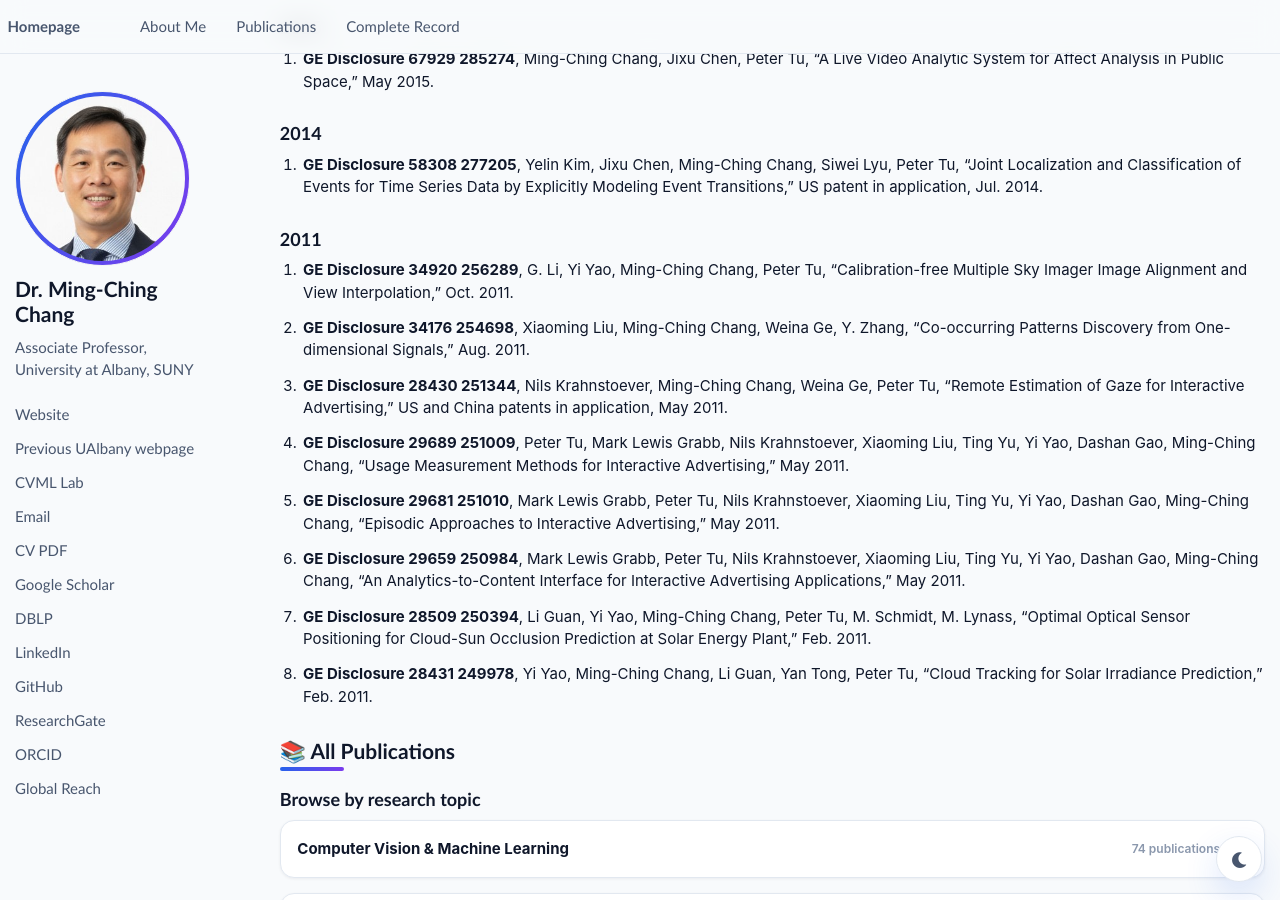
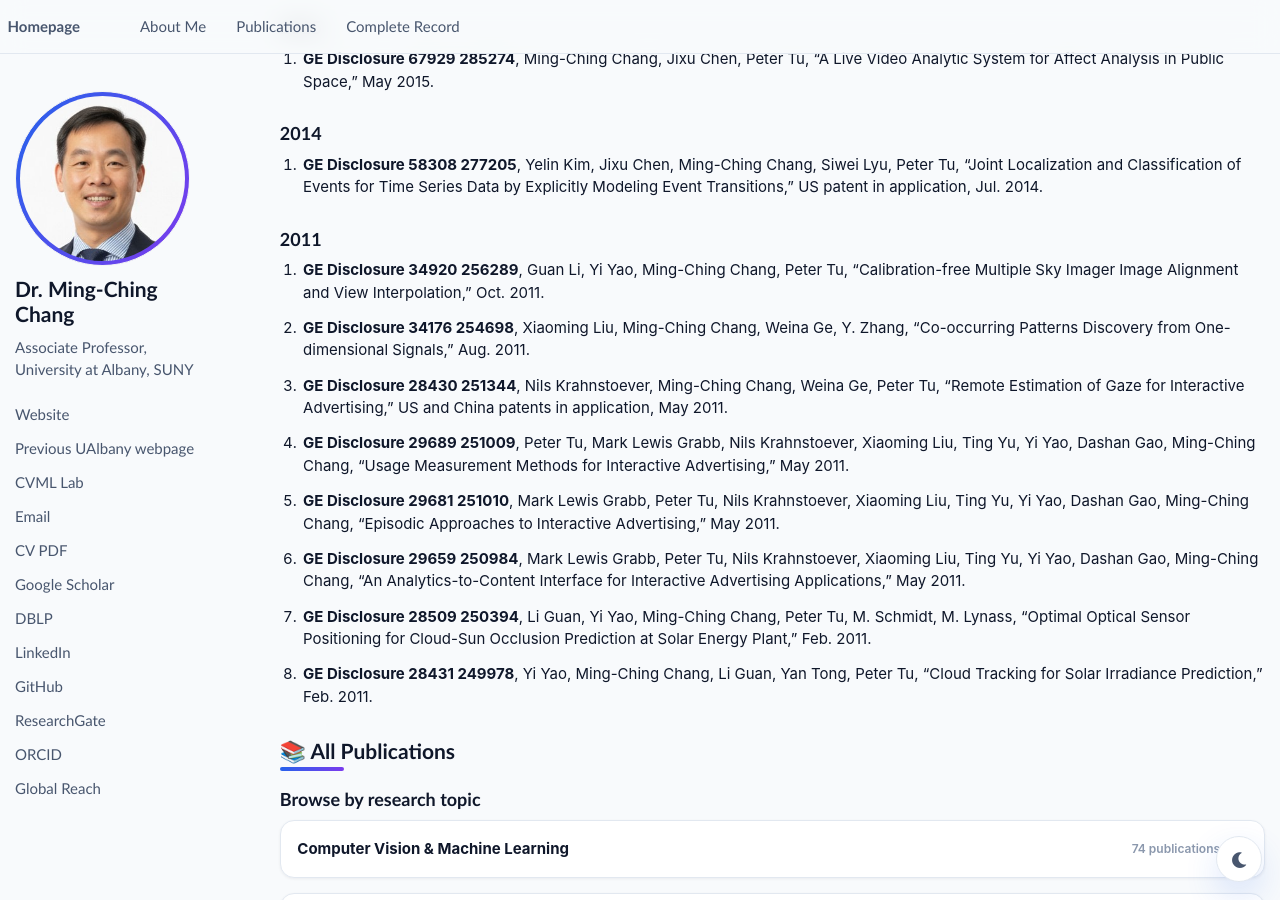
Before and after one commit to mingching/mingching.github.io, a Jekyll site: the page built from _pages/about.md, in a window 1280 px wide and 900 px high, scrolled down 6341 px. Built offline with Jekyll 4.4.1, drawn with Linux system fonts in a browser that asks for light colours.

Commit message:
Resolve Guan Li disclosure name

```diff
--- a/_data/patent_disclosures.yml
+++ b/_data/patent_disclosures.yml
@@ -62,7 +62,7 @@
 - year: 2011
   date: "Oct. 2011"
   docket: "GE Disclosure 34920 256289"
-  authors: "G. Li, Yi Yao, Ming-Ching Chang, Peter Tu"
+  authors: "Guan Li, Yi Yao, Ming-Ching Chang, Peter Tu"
   title: "Calibration-free Multiple Sky Imager Image Alignment and View Interpolation"
 - year: 2011
   date: "Aug. 2011"
```
